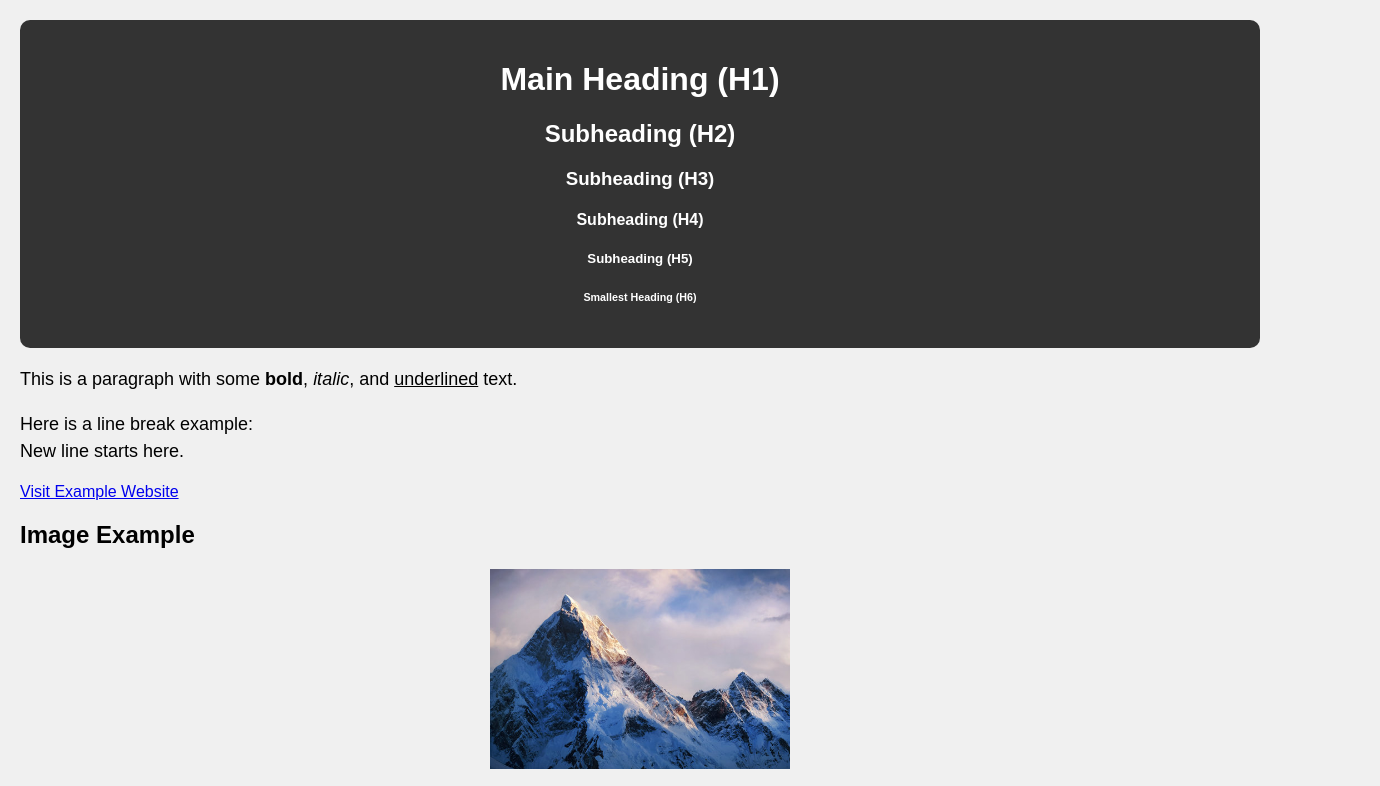
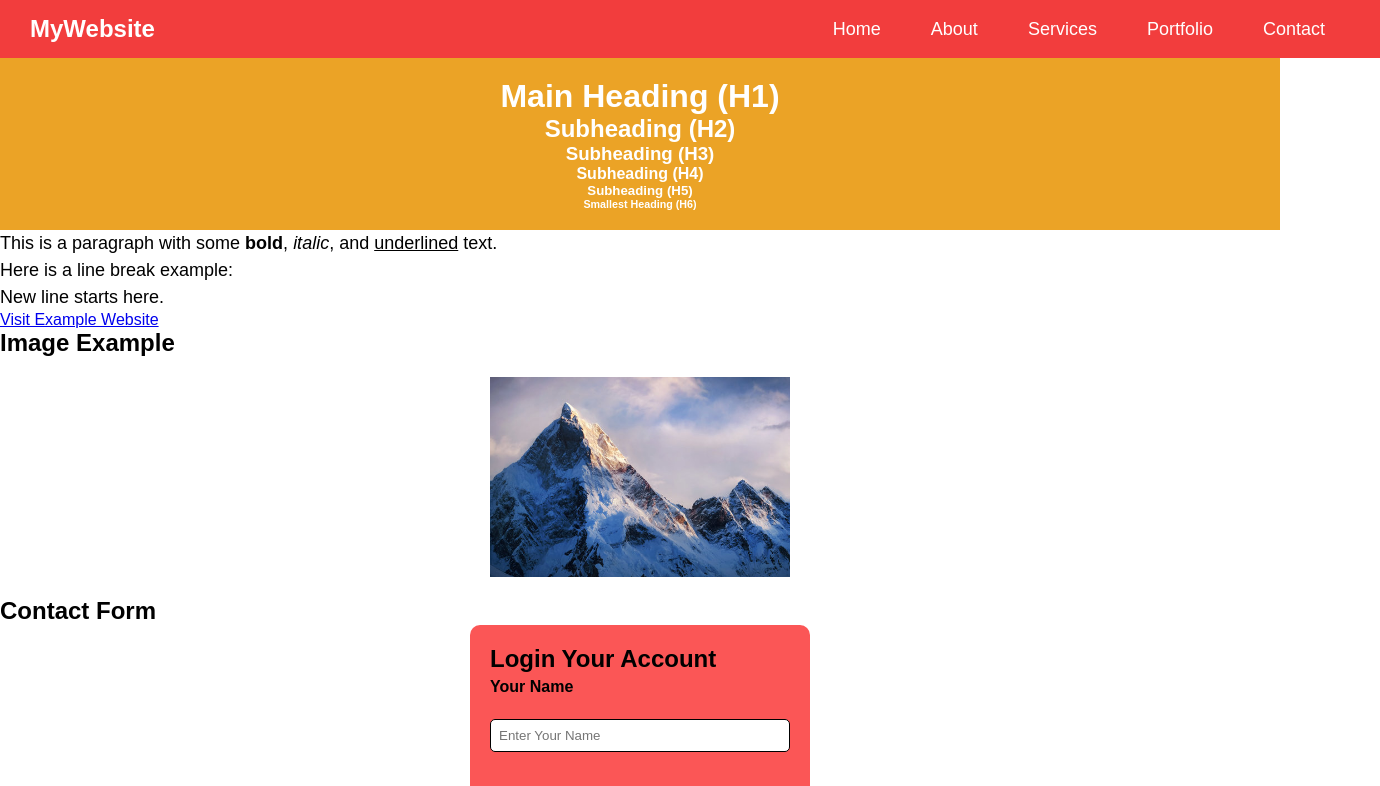
Before and after one commit to Noman53/basicHTMLtag, a plain HTML site: page index.html in a window 1280 px wide. Shown: the top 786 px of the page, 1380 px wide, since content can reach past the window. Drawn offline with Linux system fonts and the light colour scheme.

Commit message:
first commit

```diff
--- a/index.html
+++ b/index.html
@@ -3,11 +3,23 @@
 <head>
     <meta charset="UTF-8">
     <meta name="viewport" content="width=device-width, initial-scale=1.0">
-    <title>Basic HTML Tags with External CSS</title>
+    <title>Advanced Website Menu Bar</title>
     <link rel="stylesheet" href="style.css">
 </head>
 <body>
 
+    <div class="menupart">
+        <div class="container">
+            <div class="logo">MyWebsite</div>
+            <ul class="menu">
+                <li><a href="#">Home</a></li>
+                <li><a href="#">About</a></li>
+                <li><a href="#">Services</a></li>
+                <li><a href="#">Portfolio</a></li>
+                <li><a href="#">Contact</a></li>
+            </ul>
+        </div>
+    </div>
     <header>
         <h1>Main Heading (H1)</h1>
         <h2>Subheading (H2)</h2>
@@ -16,14 +28,12 @@
         <h5>Subheading (H5)</h5>
         <h6>Smallest Heading (H6)</h6>
     </header>
-
     <section>
         <p>This is a paragraph with some <b>bold</b>, <i>italic</i>, and <u>underlined</u> text.</p>
         <p>Here is a line break example:<br>New line starts here.</p>
 
         <a href="https://www.example.com" target="_blank">Visit Example Website</a>
     </section>
-
     <section>
         <h2>Image Example</h2>
         <img src="img.jpg" alt="Example Image" width="300">
@@ -76,6 +86,5 @@
         <button>Submit</button>
         </form>
     </section>
-
 </body>
 </html>
--- a/style.css
+++ b/style.css
@@ -1,21 +1,60 @@
 /* General Styles */
-body {
+* {
     font-family: Arial, sans-serif;
     margin: 0;
-    padding: 20px;
-    background-color: #f0f0f0;
+    padding: 0;
+}
+.menupart{
+    background: #f23d3d;
+}
+/* Navigation Bar */
+.container {
+    width: 1320px;
+    margin: 0 auto;
+    display: flex;
+    justify-content: space-between;
+    align-items: center;
+    background: #f23d3d;
+    padding: 15px 30px;
 }
 
-/* Header */
+/* Logo */
+.logo {
+    font-size: 24px;
+    font-weight: bold;
+    color: white;
+}
+
+/* Menu Items */
+.menu {
+    list-style: none;
+    display: flex;
+    margin: 0;
+    padding: 0;
+}
+
+.menu li {
+    margin: 0 15px;
+}
+
+.menu li a {
+    color: white;
+    text-decoration: none;
+    font-size: 18px;
+    padding: 10px;
+    transition: 0.3s;
+}
+
+.menu li a:hover {
+    background: #0606e4;
+    border-radius: 5px;
+}
 header {
-    background: #333;
-    color: white;
+    background: #eba326;
+    color: rgb(255, 255, 255);
     text-align: center;
     padding: 20px;
-    border-radius: 10px;
 }
-
-/* Paragraph */
 p {
     font-size: 18px;
     line-height: 1.5;
```
